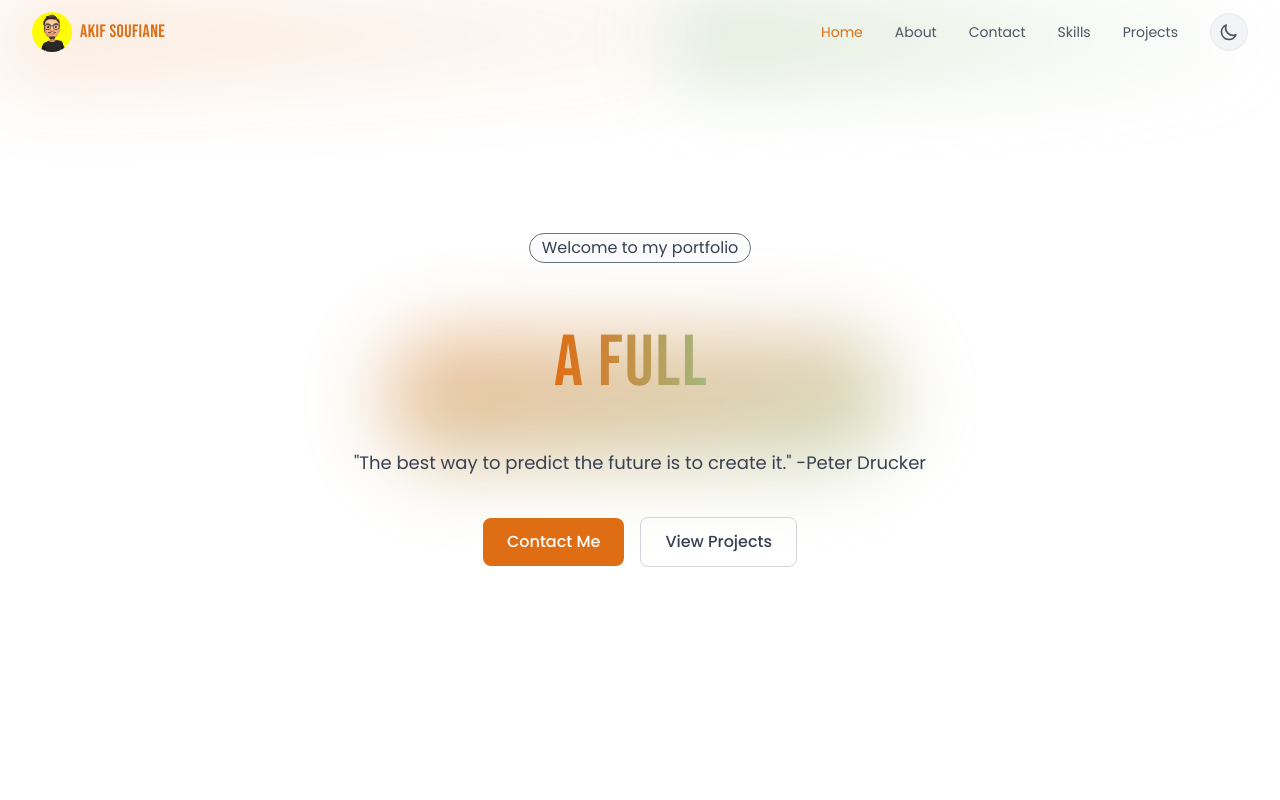
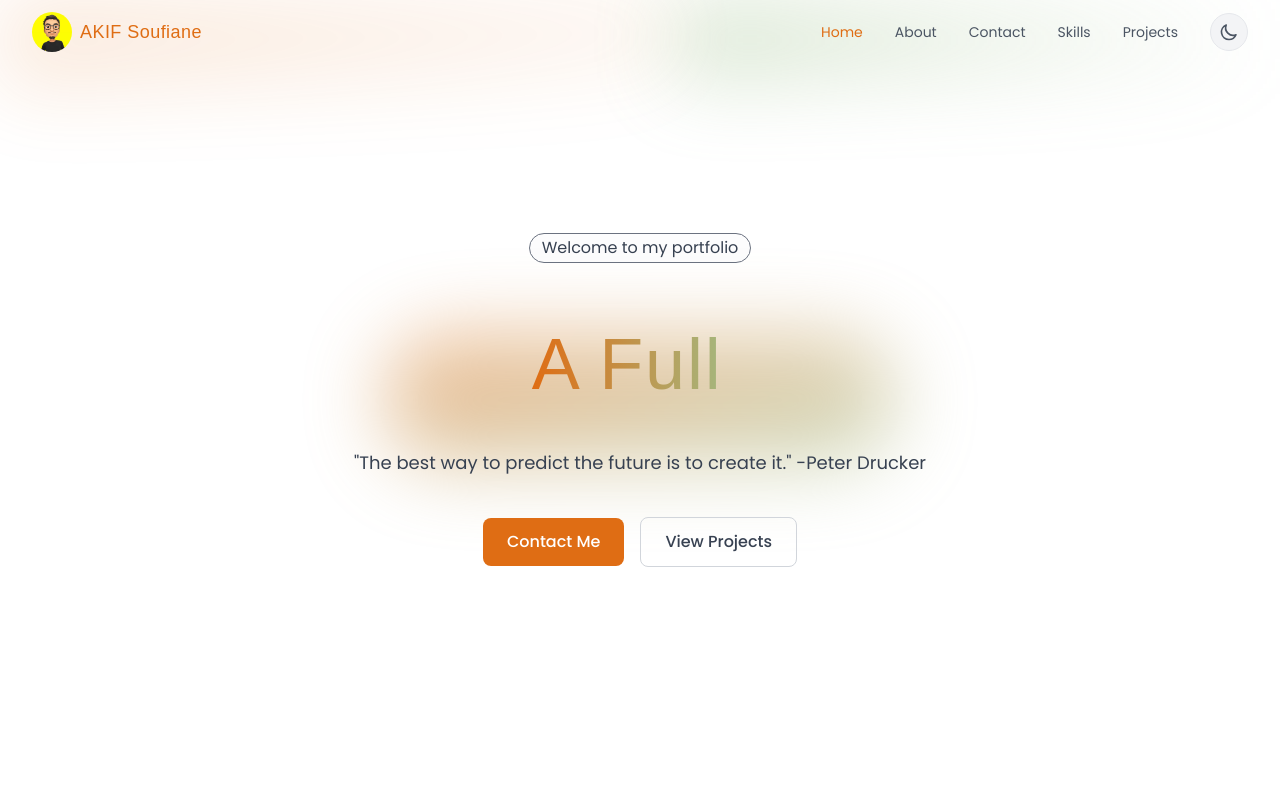
Before and after one commit to Soufianeakif/my-portfolio, a Next.js app: page / in a window 1280 px wide. Shown: the top 800 px of the page. Built offline with nearby package versions, Linux system fonts and the light colour scheme.

Commit message:
modify the font loading strategy to use local font

```diff
--- a/src/app/layout.tsx
+++ b/src/app/layout.tsx
@@ -1,18 +1,15 @@
 import { ThemeProvider } from '@/context/ThemeProvider';
 import './globals.css';
-import { Bebas_Neue, Poppins } from 'next/font/google';
+import { Poppins } from 'next/font/google';
 import type { Metadata } from 'next';
-
-const bebas = Bebas_Neue({
-  weight: '400',
-  subsets: ['latin'],
-  variable: '--font-bebas',
-});
+import { Analytics } from "@/components/analytics";
 
 const poppins = Poppins({
-  weight: ['300', '400', '500', '600', '700'],
   subsets: ['latin'],
-  variable: '--font-poppins',
+  display: 'swap',
+  weight: ['100', '200', '300', '400', '500', '600', '700', '800', '900'],
+  preload: true,
+  variable: '--font-poppins'
 });
 
 export const metadata: Metadata = {
@@ -30,9 +27,13 @@ export default function RootLayout({
 }) {
   return (
     <html lang="en" suppressHydrationWarning>
-      <body className={`${poppins.variable} ${bebas.variable} font-poppins bg-white dark:bg-gray-950 text-gray-900 dark:text-white transition-colors`}>
+      <head>
+        <link rel="icon" href="/favicon.ico" sizes="any" />
+      </head>
+      <body className={`${poppins.variable} font-poppins bg-white dark:bg-gray-950 text-gray-900 dark:text-white transition-colors`}>
         <ThemeProvider>
           {children}
+          <Analytics />
         </ThemeProvider>
       </body>
     </html>
```
